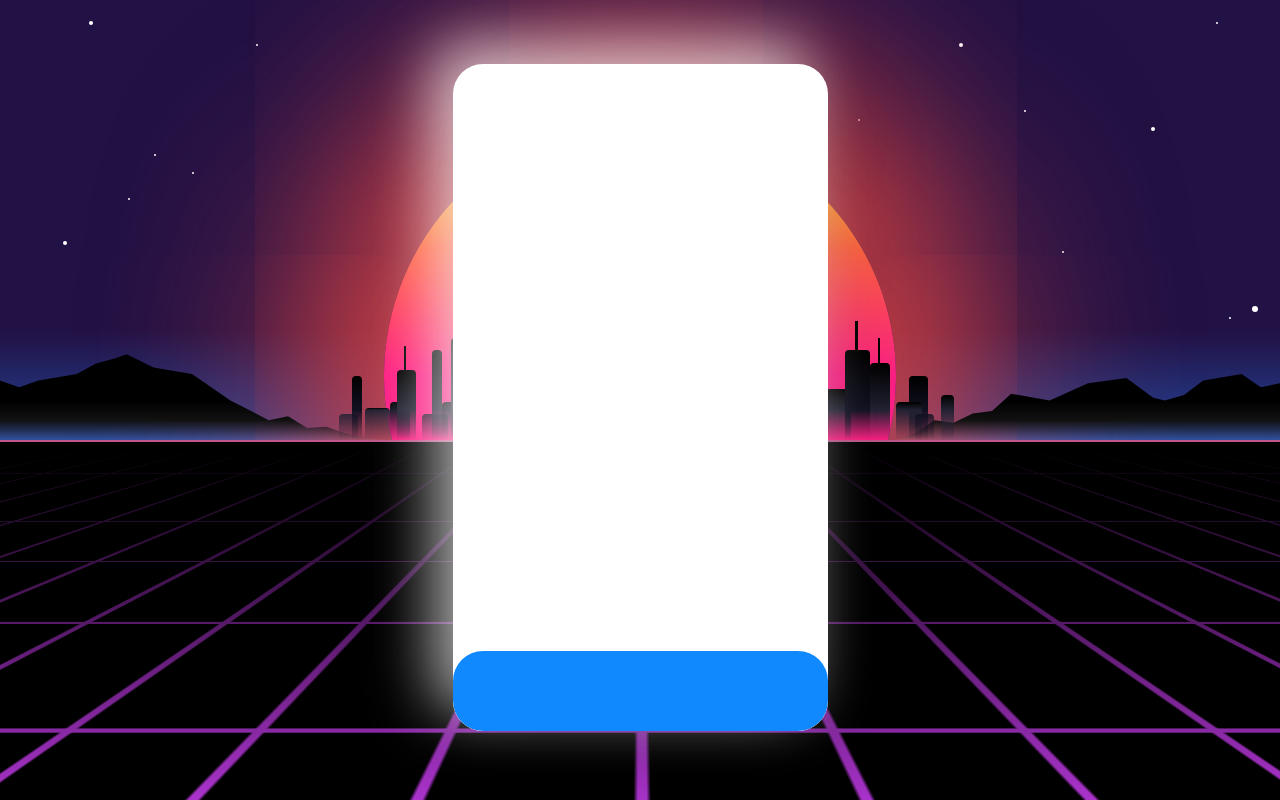
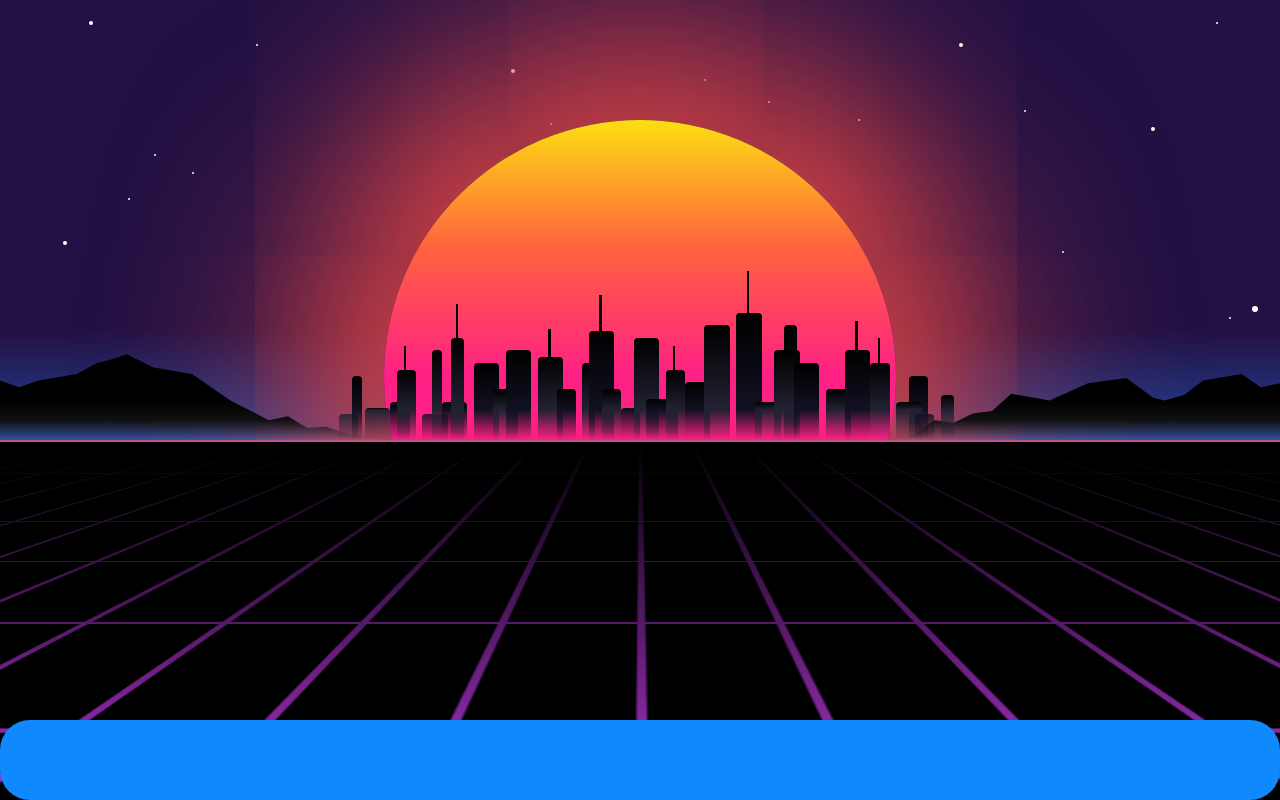
Before and after one commit to lalehhasapour/fpadserver, a plain HTML site: page index.html in a window 1280 px wide. Drawn offline with Linux system fonts and the light colour scheme.

Commit message:
Update index.html

```diff
--- a/index.html
+++ b/index.html
@@ -246,17 +246,6 @@ body{
 *{
   box-sizing:border-box;
 }
-a{display:inline-flex;}
-.outerframe{
-  width:375px;
-  height:667px;
-  position:relative;
-  background:#fff;
-  margin:5% auto;
-  border-radius:30px;
-  box-shadow: 30px 30px 80px rgba(0,0,0,0.1), -20px -20px 60px rgba(255,255,255,0.7) ;
-  overflow:hidden;
-}
 footer{
   position:absolute;
   left:0;
@@ -272,11 +261,8 @@ footer{
 }
 footer a{
   color:#fff;
-}
-header a{
-  color:#23374d;
-}
-footer.feather {
+  }
+  footer.feather {
   width: 24px;
   height: 24px;
   stroke: #fff;
```
